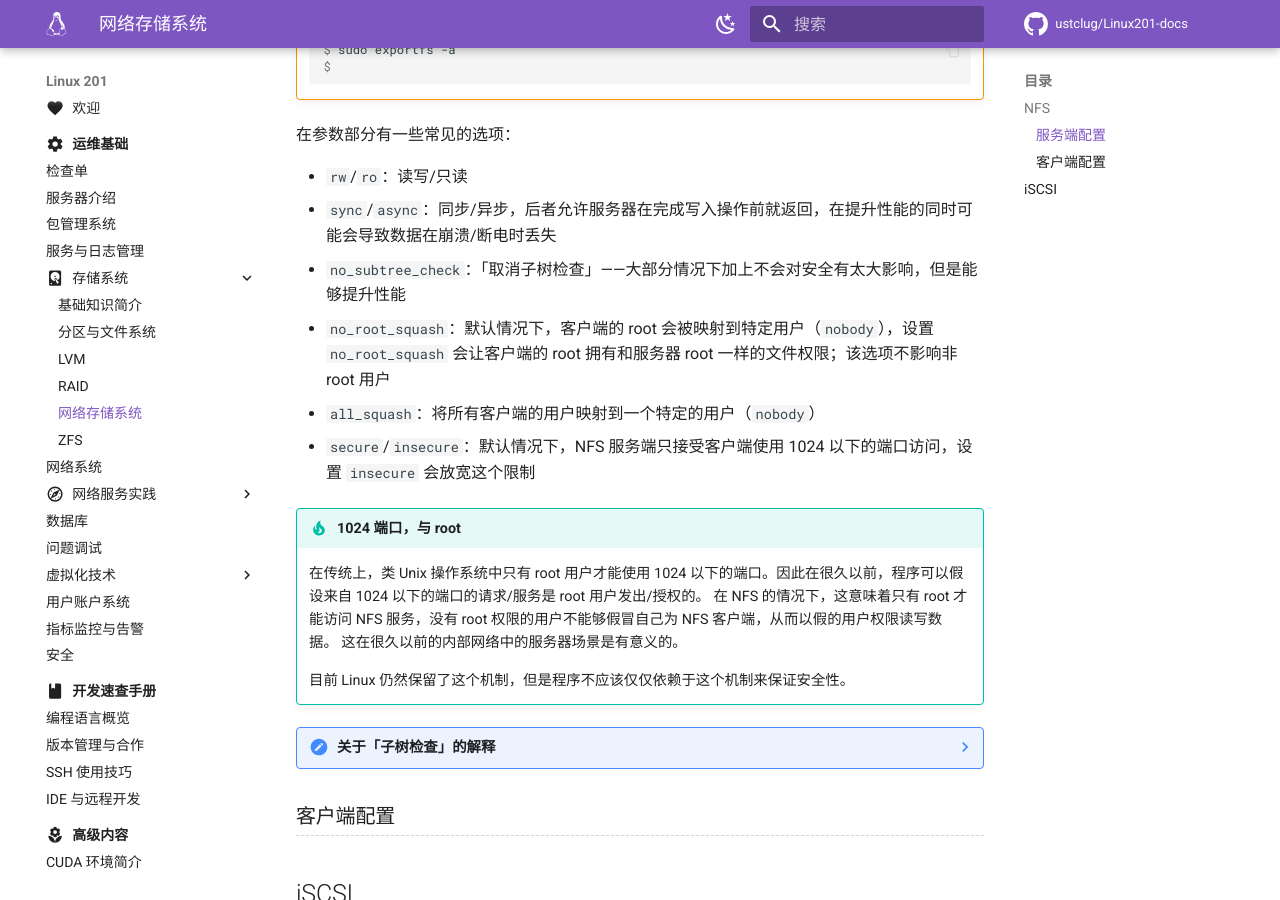
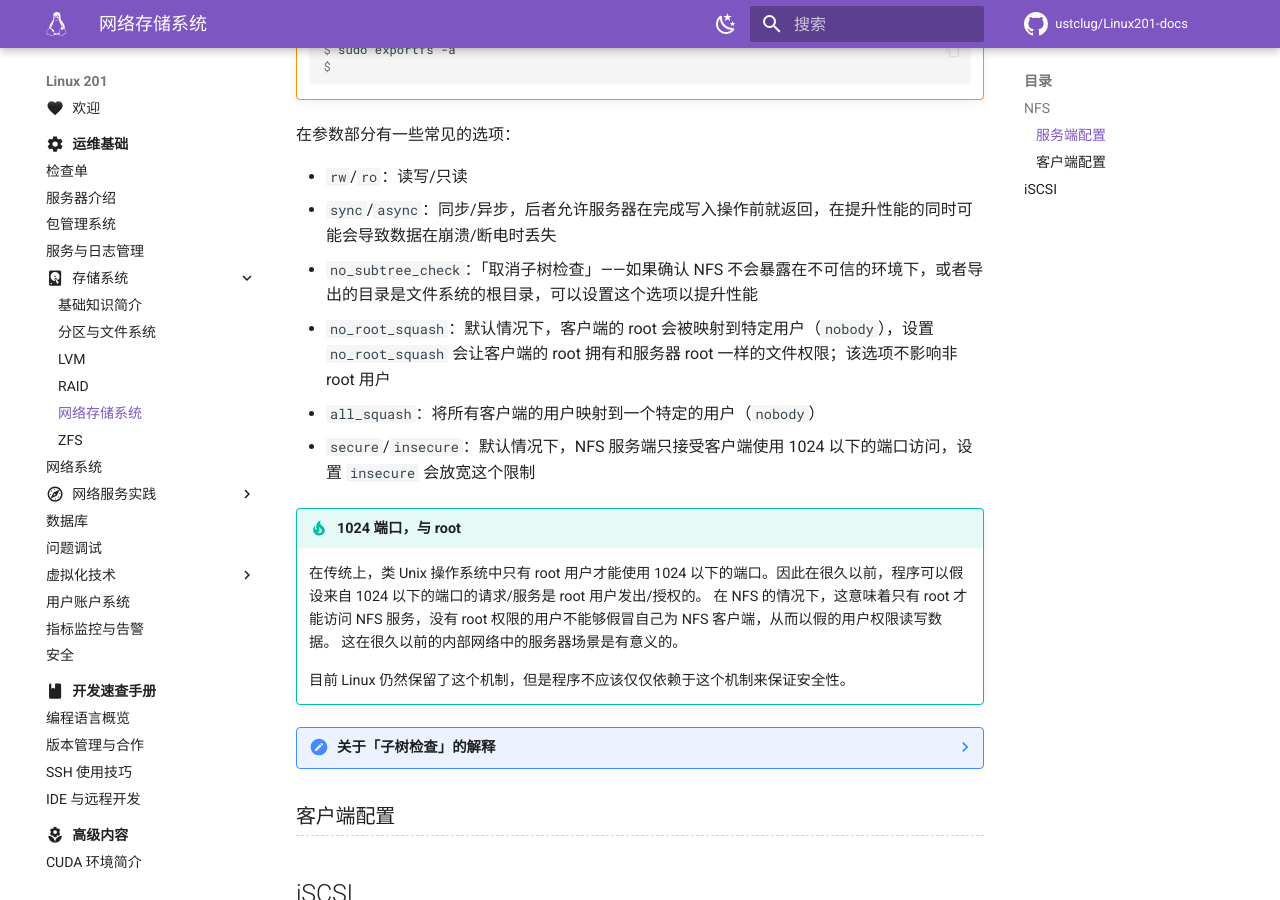
Before and after one commit to ustclug/Linux201-docs, an MkDocs documentation site: the page built from docs/ops/storage/network.md, in a window 1280 px wide and 900 px high, scrolled down 1867 px. Built offline with MkDocs 1.6.1 and Material for MkDocs 9.7.7, drawn with Linux system fonts in a browser that asks for light colours; comment, search, counter and statistics services are not loaded; some of the changed lines change nothing that is shown.

Commit message:
ops/storage: better explanation of kernel nfs filehandle implementation

````diff
--- a/docs/ops/storage/network.md
+++ b/docs/ops/storage/network.md
@@ -27,7 +27,7 @@
 NFS 的导出配置位于 `/etc/exports` 文件中。例如以下的配置：
 
 ```exports
-/srv/abcde	localhost(ro,no_root_squash,async,insecure,no_subtree_check)
+/srv/abcde        localhost(ro,no_root_squash,async,insecure,no_subtree_check)
 ```
 
 将 `/srv/abcde` 目录「导出」给了本机（localhost），并且设置了诸如只读等选项。
@@ -44,7 +44,7 @@
 
 ```exports
 /var/lib/example 10.0.0.0/25(rw,sync,no_subtree_check,no_root_squash)
-/share	*(ro,no_root_squash,async,insecure,no_subtree_check)
+/share        *(ro,no_root_squash,async,insecure,no_subtree_check)
 /media 192.168.93.2(rw,no_subtree_check) 192.168.93.3(rw,no_subtree_check)
 ```
 
@@ -64,7 +64,7 @@
     这显然是非预期的。我们在本地模仿类似的问题：
 
     ```exports
-    /srv/abcde	localhost (rw,no_root_squash,async,insecure,no_subtree_check)
+    /srv/abcde        localhost (rw,no_root_squash,async,insecure,no_subtree_check)
     ```
 
     之后执行 `exportfs -a`，可以看到输出了一些警告，提示我们目前的配置存在潜在的问题（一些配置没有显式给出）：
@@ -91,7 +91,7 @@
 
 - `rw`/`ro`：读写/只读
 - `sync`/`async`：同步/异步，后者允许服务器在完成写入操作前就返回，在提升性能的同时可能会导致数据在崩溃/断电时丢失
-- `no_subtree_check`：「取消子树检查」——大部分情况下加上不会对安全有太大影响，但是能够提升性能
+- `no_subtree_check`：「取消子树检查」——如果确认 NFS 不会暴露在不可信的环境下，或者导出的目录是文件系统的根目录，可以设置这个选项以提升性能
 - `no_root_squash`：默认情况下，客户端的 root 会被映射到特定用户（`nobody`），设置 `no_root_squash` 会让客户端的 root 拥有和服务器 root 一样的文件权限；该选项不影响非 root 用户
 - `all_squash`：将所有客户端的用户映射到一个特定的用户（`nobody`）
 - `secure`/`insecure`：默认情况下，NFS 服务端只接受客户端使用 1024 以下的端口访问，设置 `insecure` 会放宽这个限制
@@ -107,10 +107,47 @@
 ??? note "关于「子树检查」的解释"
 
     NFS 服务器与客户端之间使用「文件句柄」（file handle）来标识文件。
-    如果 NFS 共享（导出）的目录不是文件系统的根目录，那么服务器就需要判断客户端请求的文件句柄是否真的在共享的目录下。
+    文件句柄的内容含义由服务器决定。
+    在 Linux 内核态 NFS 的实现中，文件句柄的结构体为 [`knfsd_fh`](https://elixir.bootlin.com/linux/v6.8/source/fs/nfsd/nfsfh.h#L47)，如下所示：
+
+    ```c
+    struct knfsd_fh {
+        unsigned int fh_size;       /*
+                                     * Points to the current size while
+                                     * building a new file handle.
+                                     */
+        union {
+            char        fh_raw[NFS4_FHSIZE];
+            struct {
+                u8      fh_version;     /* == 1 */
+                u8      fh_auth_type;   /* deprecated */
+                u8      fh_fsid_type;
+                u8      fh_fileid_type;
+                u32     fh_fsid[]; /* flexible-array member */
+            };
+        };
+    };
+    ```
+
+    例如抓包得到一个由内核态 NFSv4 服务器返回的文件句柄（十六进制）是这样的：
+
+    ```
+    01 00 07 01
+    b0 18 06 00 00 00 00 00 6c f8 f6 54 9a 14 47 03
+    be 4e c5 a0 59 c9 f7 f8 16 2e 06 00 a5 70 74 83
+    ```
+
+    与 union 中的结构体对应。根据 fsid 和 fileid type 可以推断 `fh_fsid[]` 的前 24 个字节存储文件系统信息，后 8 个字节存储文件信息。
+    inode 编号后是 generation number，用于检测文件是否被修改。
+
+    该文件 inode 编号为 405014，即 0x62e16，可以发现以小端序的形式存储在最后 8 个字节。
+    同时，被导出目录的 inode 编号为 399536，即 0x618b0；所处的文件系统的 UUID 为 6cf8f654-9a14-4703-be4e-c5a059c9f7f8，
+    这些信息存储在前 24 个字节中。
+
+    于是如果 NFS 共享（导出）的目录不是文件系统的根目录，那么内核态服务器就需要判断客户端请求的文件句柄是否真的在共享的目录下。
     这一项检查需要从文件的 inode 信息不停向上查找来确认文件确实在共享的目录中。
-
-    （不过要伪造这种「文件句柄」也不是一件容易的事情）
+    `no_subtree_check` 会跳过这样的检查，即使不考虑可能恶意构造文件句柄的情况，风险仍然存在：
+    如果我 `open()` 了一个目录，然后这个目录被移动到了共享目录之外后，再 `openfd(fd, "..")`，会发生什么？
 
     部分可能有帮助的信息：
 
````
